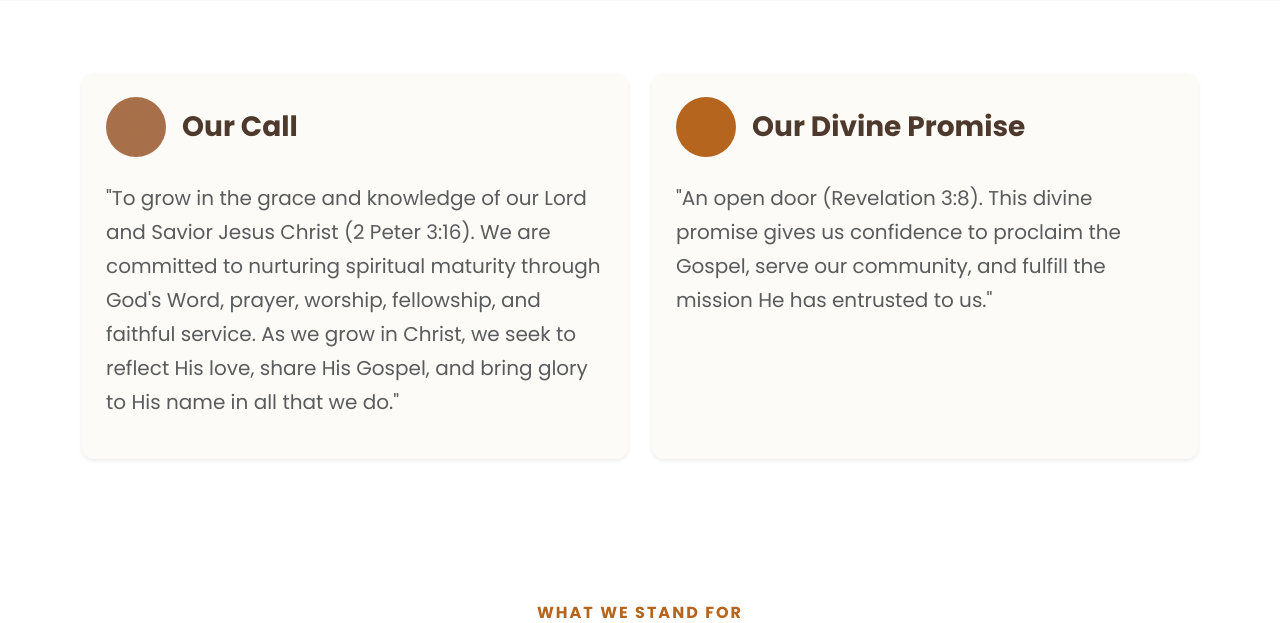
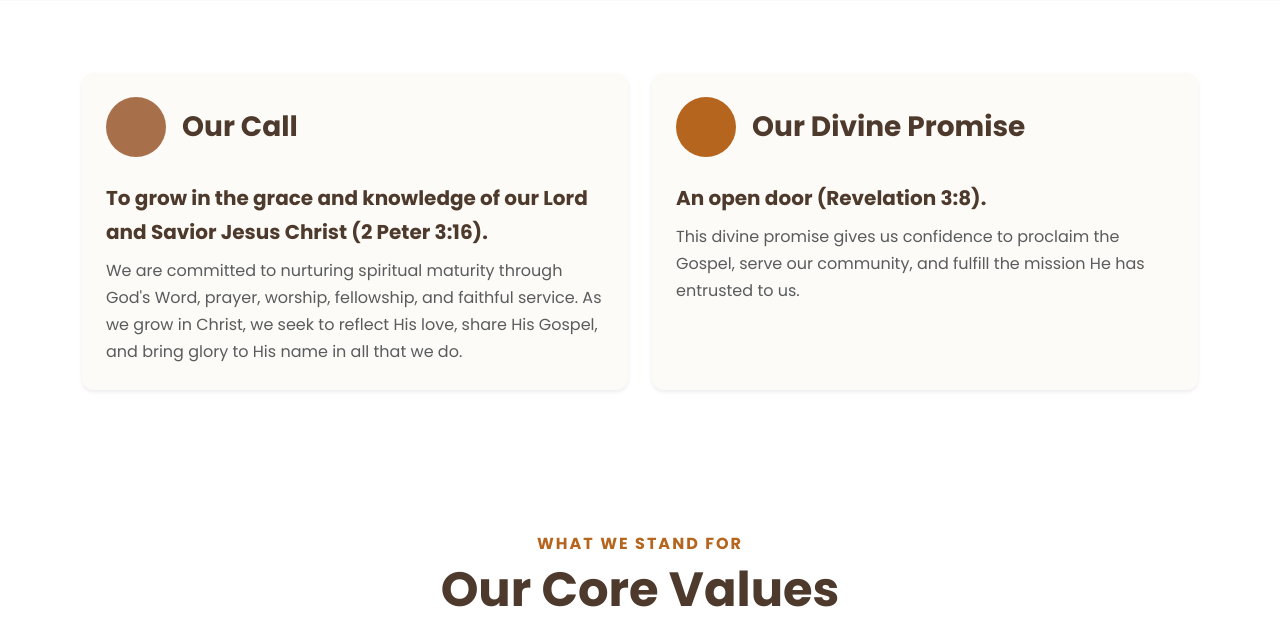
Before and after one commit to mbuguam443/grace-church, a Django app: page /about-us/ in a window 1280 px wide. Shown: the part 2252-2875 px from the top of the page. Run offline with Django 4.2, Linux system fonts and the light colour scheme; data comes from the database, SQL or seed files in the repository; parts of the project's set-up code (start-up, migrations or seed data) failed here and were passed over.

Commit message:
About page: render first sentence of Our Call / Divine Promise as bold subtitle

```diff
--- a/core/about_defaults.py
+++ b/core/about_defaults.py
@@ -29,15 +29,16 @@ ABOUT_HISTORY_BODY = "\n\n".join([
 ])
 
 ABOUT_CALL = (
-    "To grow in the grace and knowledge of our Lord and Savior Jesus Christ (2 Peter 3:16). "
+    "To grow in the grace and knowledge of our Lord and Savior Jesus Christ (2 Peter 3:16).\n\n"
     "We are committed to nurturing spiritual maturity through God's Word, prayer, worship, "
     "fellowship, and faithful service. As we grow in Christ, we seek to reflect His love, "
     "share His Gospel, and bring glory to His name in all that we do."
 )
 
 ABOUT_DIVINE_PROMISE = (
-    "An open door (Revelation 3:8). This divine promise gives us confidence to proclaim "
-    "the Gospel, serve our community, and fulfill the mission He has entrusted to us."
+    "An open door (Revelation 3:8).\n\n"
+    "This divine promise gives us confidence to proclaim the Gospel, serve our community, "
+    "and fulfill the mission He has entrusted to us."
 )
 
 ABOUT_MILESTONES = "\n".join([
--- a/core/models.py
+++ b/core/models.py
@@ -92,6 +92,14 @@ class ChurchSetting(models.Model):
         return [p.strip() for p in body.split('\n\n') if p.strip()]
 
     @property
+    def call_paragraphs(self):
+        return [p.strip() for p in (self.about_call or '').split('\n\n') if p.strip()]
+
+    @property
+    def divine_promise_paragraphs(self):
+        return [p.strip() for p in (self.about_divine_promise or '').split('\n\n') if p.strip()]
+
+    @property
     def milestones_list(self):
         items = []
         for raw in (self.about_milestones or '').splitlines():
--- a/templates/public/about.html
+++ b/templates/public/about.html
@@ -88,9 +88,15 @@
                         </div>
                         <h3 class="fw-bold text-secondary mb-0">Our Call</h3>
                     </div>
-                    <p class="text-muted fs-5">
-                        "{{ church_settings.about_call }}"
-                    </p>
+                    {% for paragraph in church_settings.call_paragraphs %}
+                    {% if forloop.first %}
+                    <p class="fs-5 fw-bold text-secondary mb-2">{{ paragraph }}</p>
+                    {% else %}
+                    <p class="text-muted mb-0">{{ paragraph }}</p>
+                    {% endif %}
+                    {% empty %}
+                    <p class="text-muted fs-5">{{ church_settings.about_call }}</p>
+                    {% endfor %}
                 </div>
             </div>
             <div class="col-lg-6">
@@ -101,9 +107,15 @@
                         </div>
                         <h3 class="fw-bold text-secondary mb-0">Our Divine Promise</h3>
                     </div>
-                    <p class="text-muted fs-5">
-                        "{{ church_settings.about_divine_promise }}"
-                    </p>
+                    {% for paragraph in church_settings.divine_promise_paragraphs %}
+                    {% if forloop.first %}
+                    <p class="fs-5 fw-bold text-secondary mb-2">{{ paragraph }}</p>
+                    {% else %}
+                    <p class="text-muted mb-0">{{ paragraph }}</p>
+                    {% endif %}
+                    {% empty %}
+                    <p class="text-muted fs-5">{{ church_settings.about_divine_promise }}</p>
+                    {% endfor %}
                 </div>
             </div>
         </div>
```
Also changed, not shown: core/migrations/0011_split_call_paragraphs.py (added).
